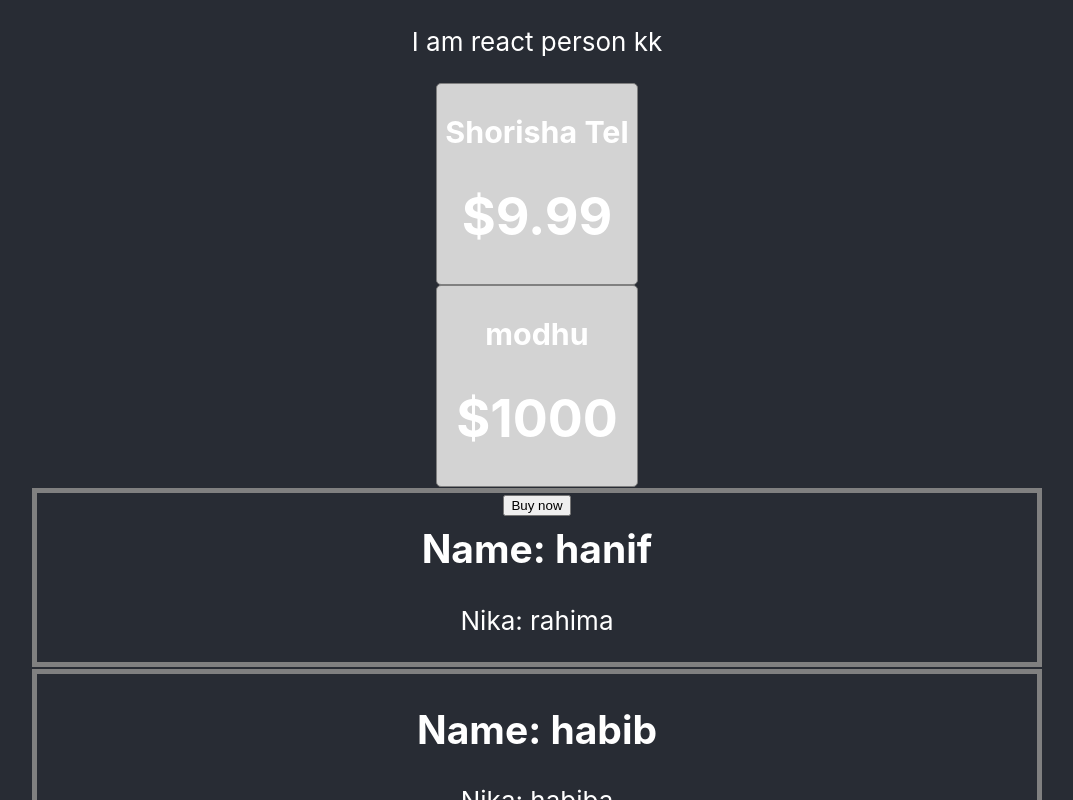
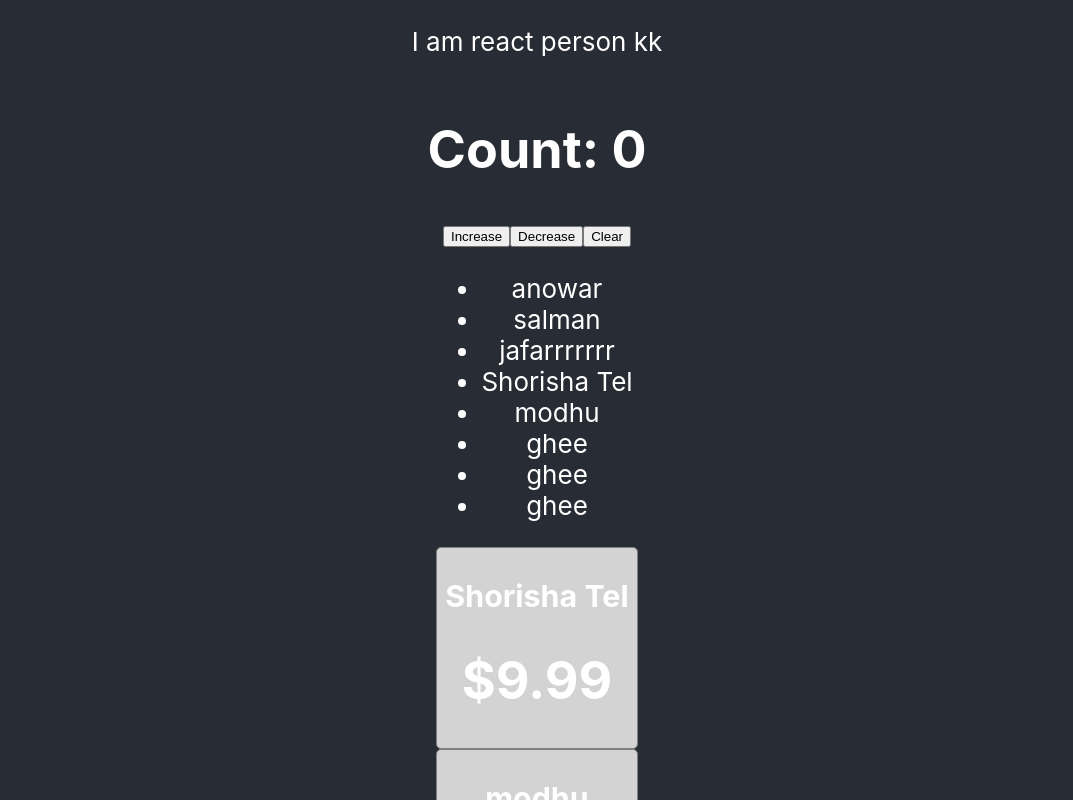
Before and after one commit to AbuTaherMolla24/react-core-concepts, a React (Create React App) app: page / in a window 1280 px wide. Shown: the top 800 px of the page, without its empty margins (103-1176 px from the left). Built offline with nearby package versions, Linux system fonts and the light colour scheme.

Commit message:
32.11 end

```diff
--- a/src/App.js
+++ b/src/App.js
@@ -1,18 +1,32 @@
-import React from 'react';
+import React, { useState } from 'react';
 import logo from './logo.svg';
 import './App.css';
 
 function App() {
-  const naioks = ['anowar', 'salman', 'jafar']
+  const naioks = ['anowar','salman','jafarrrrrrr']
   const products= [
     {name: 'Shorisha Tel', price:'$9.99'},
     {name:'modhu', price: '$1000'},
+    {name:'ghee', price:'$1600'},
+    {name:'ghee', price:'$1600'},
     {name:'ghee', price:'$1600'}
 ]
   return (
     <div className="App">
       <header className="App-header">
        <p>I am react person kk</p>
+       <Counter></Counter>
+       <ul>
+       {
+         naioks.map(naiok => <li>{naiok}</li>)
+       }
+       {
+         products.map(product=> <li>{product.name}</li>)
+       }
+       </ul>
+       {
+         products.map(product=> <Product product={product}></Product>)
+       }
        <Product product={products[0]}></Product>
        <Product product={products[1]}></Product>
        <Person name='hanif' nika='rahima'></Person>
@@ -20,6 +34,20 @@ function App() {
       </header>
     </div>
   );
+}
+
+function Counter(props) {
+  const[count, setCount] = useState(0);
+  //const handleIncrease = () => setCount(count+1);
+
+  return(
+    <div>
+    <h1>Count: {count} </h1>
+    <button onClick={() => setCount(count+1)}>Increase</button>
+    <button onClick={() => setCount(count - 1)}>Decrease</button>
+    <button onClick={() => setCount(count==0)}>Clear</button>
+    </div>
+  )
 }
 
 function Product(props) {
```
